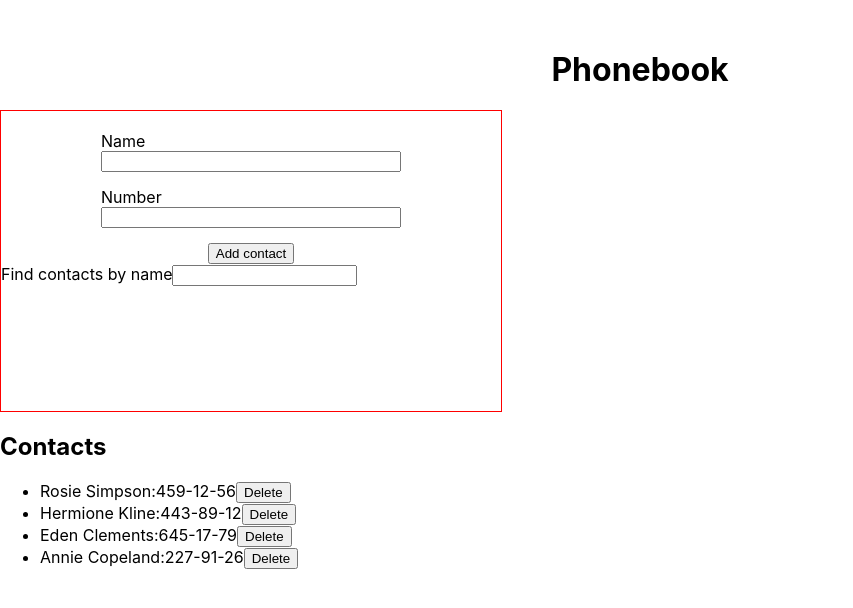
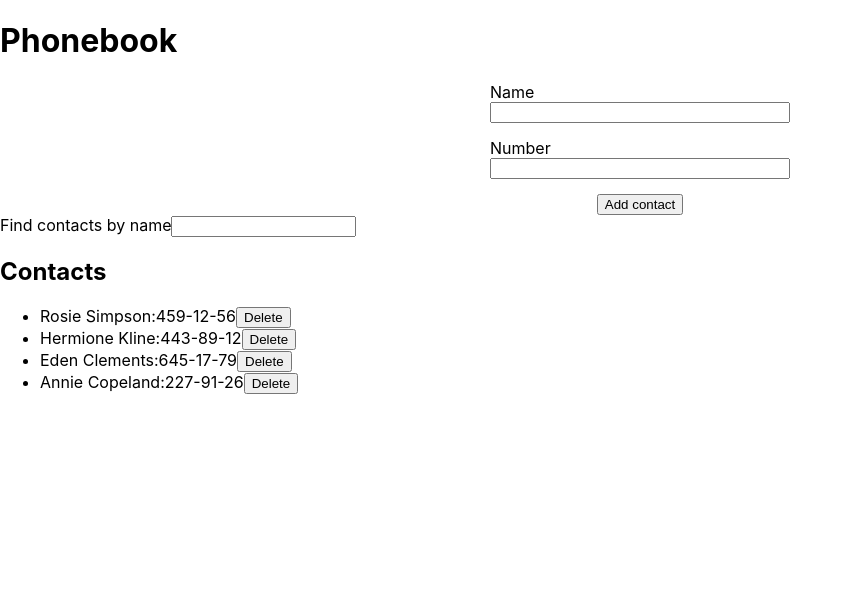
Before and after one commit to aleksandr031091/goit-react-hw-02-phonebook, a React (Create React App) app: page / in a window 1280 px wide. Shown: the top 608 px of the page, without its empty margins (0-853 px from the left). Built offline with nearby package versions, Linux system fonts and the light colour scheme.

Commit message:
add App module

```diff
--- a/src/components/App.js
+++ b/src/components/App/App.jsx
@@ -1,12 +1,11 @@
 import { Component } from "react";
-// import shortid from "shortid";
+import shortid from "shortid";
+import scss from "App.module.scss";
 
-import ContactForm from "./ContactForm";
-import ContactList from "./ContactList";
-import Filter from "./Filter";
-
-import Section from "./Section";
-import Container from "./Container";
+import ContactForm from "../ContactForm";
+import ContactList from "../ContactList";
+import Filter from "../Filter";
+import Container from "../Container";
 
 class App extends Component {
   state = {
@@ -21,7 +20,7 @@ class App extends Component {
 
   addContact = ({ name, number }) => {
     const contact = {
-      // id: shortid.generate(),
+      id: shortid.generate(),
       name,
       number,
     };
@@ -72,14 +71,14 @@ class App extends Component {
 
     return (
       <>
-        <Section title="Phonebook">
-          <Container>
-            <ContactForm onSubmit={this.addContact} />
+        <div className={scss.phoneBookBox}>
+          <h1>Phonebook</h1>
+          <ContactForm onSubmit={this.addContact} />
 
-            {visibleContacts.length > 1 && (
-              <Filter value={filter} onChangeFilter={this.changeFilter} />
-            )}
-          </Container>
+          {visibleContacts.length > 1 && (
+            <Filter value={filter} onChangeFilter={this.changeFilter} />
+          )}
+
           {visibleContacts.length > 0 && (
             <Container title="Contacts">
               <ContactList
@@ -88,7 +87,7 @@ class App extends Component {
               />
             </Container>
           )}
-        </Section>
+        </div>
       </>
     );
   }
--- /dev/null
+++ b/src/components/App/App.module.scss
@@ -0,0 +1,4 @@
+// .phoneBookBox {
+//   width: 500vh;
+//   height: 50vw;
+// }
--- a/src/components/Container/Container.module.scss
+++ b/src/components/Container/Container.module.scss
@@ -1,5 +1,5 @@
-.container:not(:last-child) {
-  width: 500px;
-  height: 300px;
-  border: 1px solid red;
-}
+// .container {
+//   width: 500px;
+//   height: 300px;
+//   border: 1px solid red;
+// }
--- a/src/components/Section/Section.jsx
+++ /dev/null
@@ -1,17 +0,0 @@
-import ProtoType from "prop-types";
-import scss from "./Section.module.scss";
-
-const Section = ({ title, children }) => {
-  return (
-    <div className={scss.section}>
-      <h1 className={scss.tittle}>{title}</h1>
-      {children}
-    </div>
-  );
-};
-
-export default Section;
-
-Section.prototype = {
-  title: ProtoType.string.isRequired,
-};
--- a/src/components/Section/Section.module.scss
+++ /dev/null
@@ -1,8 +0,0 @@
-.tittle {
-  text-transform: capitalize;
-  margin-top: 0;
-  text-align: center;
-}
-.section {
-  padding-top: 50px;
-}
--- a/src/components/Section/index.js
+++ /dev/null
@@ -1 +0,0 @@
-export { default } from "./Section";
--- a/src/index.js
+++ b/src/index.js
@@ -1,7 +1,7 @@
 import React from "react";
 import ReactDOM from "react-dom";
 import "./index.scss";
-import App from "./components/App";
+import App from "./components/App/App";
 
 ReactDOM.render(
   <React.StrictMode>
```
